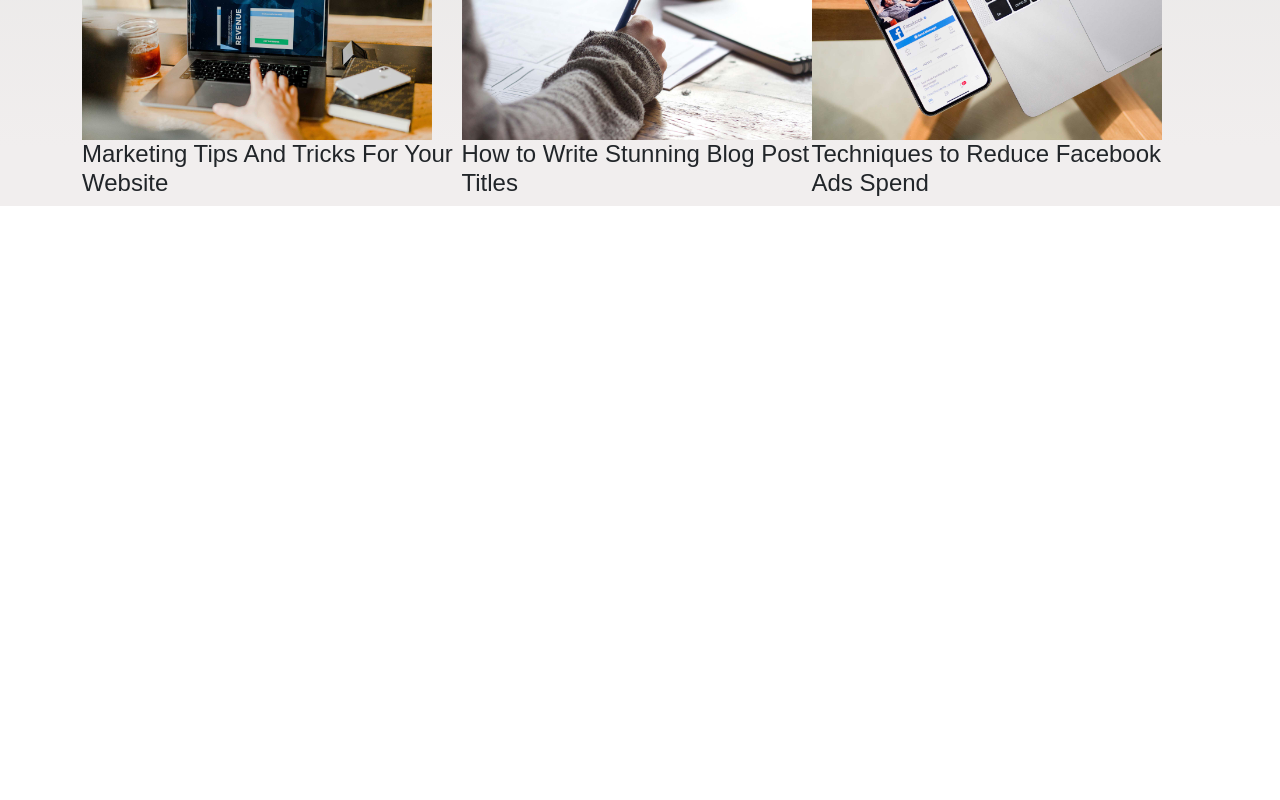
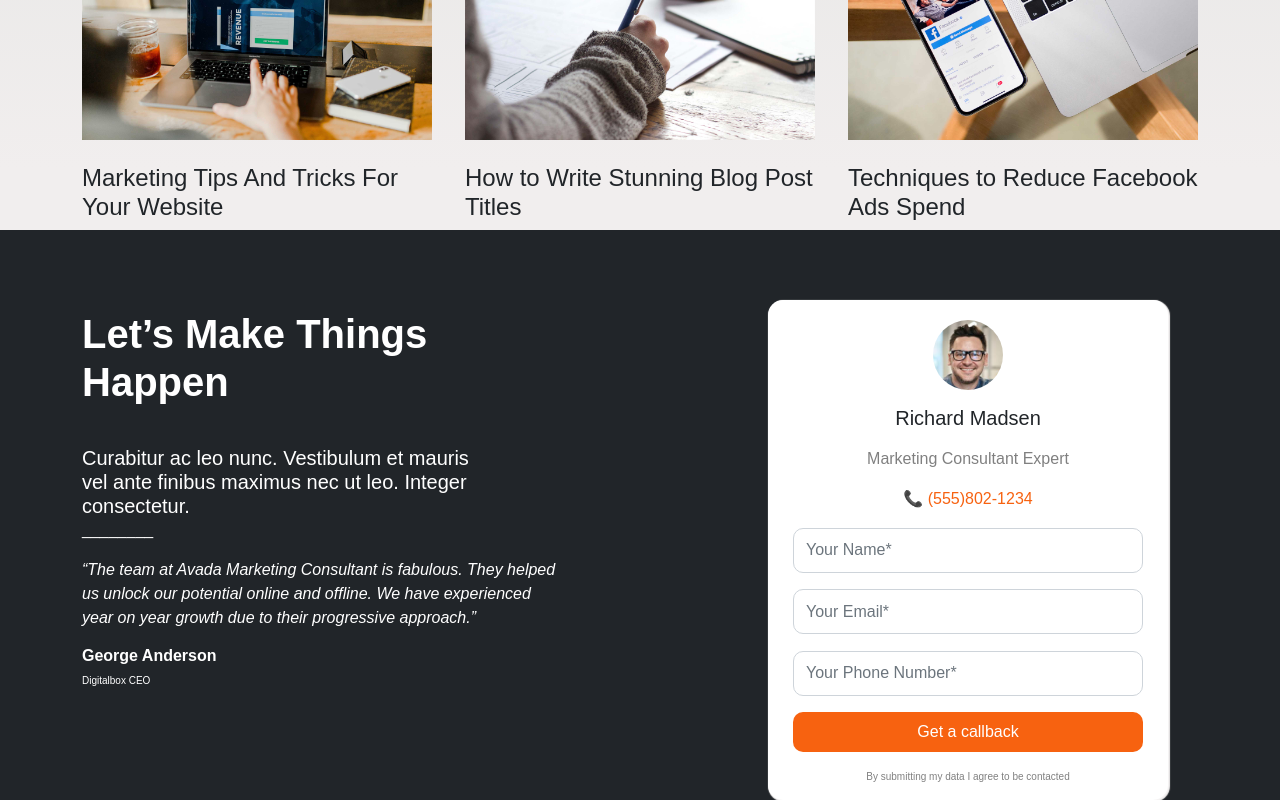
Before and after one commit to Martino888/proj-html-vuejs, a Vue app: page / in a window 1280 px wide. Shown: the part 6192-6992 px from the top of the page. Before the commit the page ends 6398 px from the top, so only its background shows below. Built offline with nearby package versions, Linux system fonts and the light colour scheme.

Commit message:
sezione f mancanti margini in bottom

```diff
--- a/src/App.vue
+++ b/src/App.vue
@@ -7,6 +7,7 @@
     <MainSezC></MainSezC>
     <MainSezD></MainSezD>
     <MainSezE></MainSezE>
+    <MainSezF></MainSezF>
   </div>
 </template>
 
@@ -18,6 +19,7 @@ import MainSezB from './components/MainSezB.vue'
 import MainSezC from './components/MainSezC.vue'
 import MainSezD from './components/MainSezD.vue'
 import MainSezE from './components/MainSezE.vue'
+import MainSezF from './components/MainSezF.vue'
 export default {
   name: 'App',
   components: {
@@ -27,7 +29,8 @@ export default {
     MainSezB,
     MainSezC,
     MainSezD,
-    MainSezE
+    MainSezE,
+    MainSezF,
   }
 }
 </script>
--- a/src/components/MainSezE.vue
+++ b/src/components/MainSezE.vue
@@ -53,9 +53,72 @@ img {
     width: 350px;
 }
 
-h5{
-    width: 300px;
+h4{
+    width: 350px;
+    margin-top: 1em;
 }
 
+    form {
+        width: 400px;
+        height: 500px;
+        border-radius: 15px;
+        background-color: white;
+        justify-items: center;
+        display: grid;
+        margin-top: 70px;
+        box-shadow: 1px 1px 1px 1px #f5f3f3;
+        margin-right: 30px;
+        margin-left: 30px;
+}
 
+    .circle {
+        width: 100px;
+        height: 100px;
+        border-radius: 50px;
+        border-radius: 50px;
+        margin-top: 20px;
+    }
+
+    h5{
+        margin: 0;
+    }
+
+    .expert{
+        color:gray;
+    }
+
+    .numform{
+        color: #f76210;
+    }
+
+    .formbtn {
+        min-width: 350px;
+        height:40px;
+        background-color: #f76210;
+        color: white;
+        border-radius: 10px;
+        border:none;
+    }
+    input{
+        width: 350px;
+        height: 45px;
+        border-radius: 10px;
+    }
+
+    .submit{
+        color:grey;
+        font-size: x-small;
+    }
+
+    .square{
+        margin: 5px;
+        display:flex;
+        flex-direction: column;
+        height: 70px;
+        width: 80px;
+        background: #f5f3f3;
+        border-radius: 7px;
+        font-size: x-small;
+        justify-content: end;
+    }
 </style>
--- /dev/null
+++ b/src/components/MainSezF.vue
@@ -0,0 +1,113 @@
+<template>
+    <div class="container-fluid bg-dark">
+        <div class="container d-flex justify-content-between">
+            <div class="title">
+                <h1 class="bold bottom">Let’s Make Things Happen</h1>
+                <h5>Curabitur ac leo nunc. Vestibulum et mauris <br> vel ante finibus maximus nec ut leo. Integer consectetur.</h5>
+                ________
+                <p class="corsivo">“The team at Avada Marketing Consultant is fabulous. They helped us unlock our potential online and offline. We have experienced year on year growth due to their progressive approach.”</p>
+                <h6 class="bold">George Anderson</h6>
+                <p class="small">Digitalbox CEO</p>
+            </div>
+            <div>
+                <form class="overflow-visible">
+                    <img class="circle" src="@/assets/images/marketing-consultant-expert.jpg" alt="">
+                    <h5>Richard Madsen</h5>
+                    <div class="expert">Marketing Consultant Expert</div>
+                    <div class="numform">📞 (555)802-1234</div>
+                    <input type="name" class="form-control" id="Inputname" placeholder="Your Name*">
+                    <input type="email" class="form-control" id="Inputname" placeholder="Your Email*">
+                    <input type="email" class="form-control" id="Inputname" placeholder="Your Phone Number*">
+                    <button type="submit" class=" formbtn">Get a callback</button>
+                    <div class="submit">By submitting my data I agree to be contacted</div>
+                </form>
+            </div>
+        </div>
+    </div>
+</template>
+
+<script>
+export default {
+
+}
+</script>
+
+<style lang="scss" scoped>
+
+.title{
+    width: 480px;
+    color: white;
+    margin: 80px 0 0 0;
+}
+
+.bottom{
+    margin-bottom:1em;
+}
+
+.bold{
+    font-weight: bold;
+}
+
+.corsivo{
+    font-style: italic;
+    margin-top:1em;
+}
+
+.small {
+    font-size: x-small
+}
+
+    form {
+        width: 400px;
+        height: 500px;
+        border-radius: 15px;
+        background-color: white;
+        justify-items: center;
+        display: grid;
+        margin-top: 70px;
+        box-shadow: 1px 1px 1px 1px #f5f3f3;
+        margin-right: 30px;
+        margin-left: 30px;
+}
+
+    .circle {
+        width: 70px;
+        height: 70px;
+        border-radius: 50px;
+        border-radius: 50px;
+        margin-top: 20px;
+    }
+
+    h5{
+        margin: 0;
+    }
+
+    .expert{
+        color:gray;
+    }
+
+    .numform{
+        color: #f76210;
+    }
+
+    .formbtn {
+        min-width: 350px;
+        height:40px;
+        background-color: #f76210;
+        color: white;
+        border-radius: 10px;
+        border:none;
+    }
+    input{
+        width: 350px;
+        height: 45px;
+        border-radius: 10px;
+    }
+
+    .submit{
+        color:grey;
+        font-size: x-small;
+    }
+
+
+</style>
```
